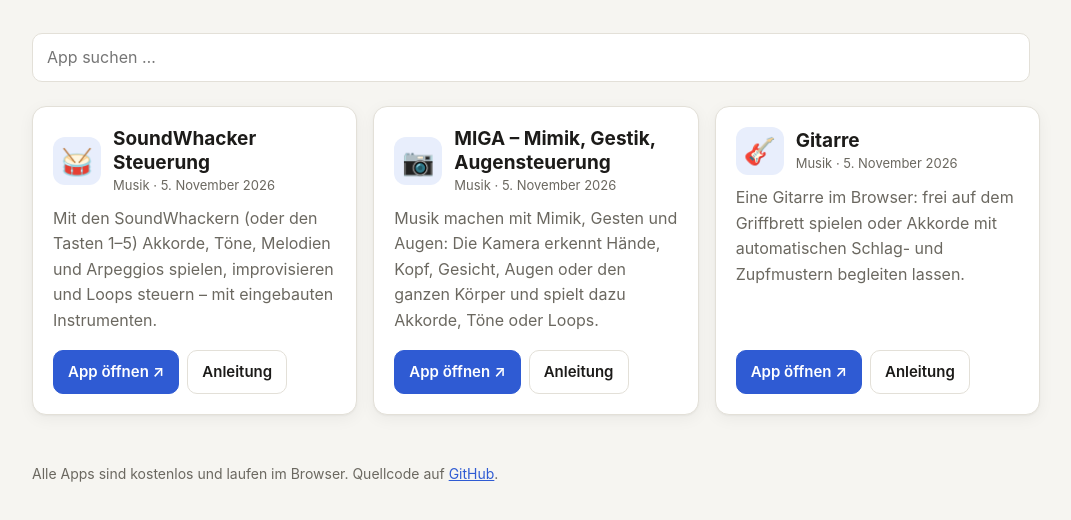
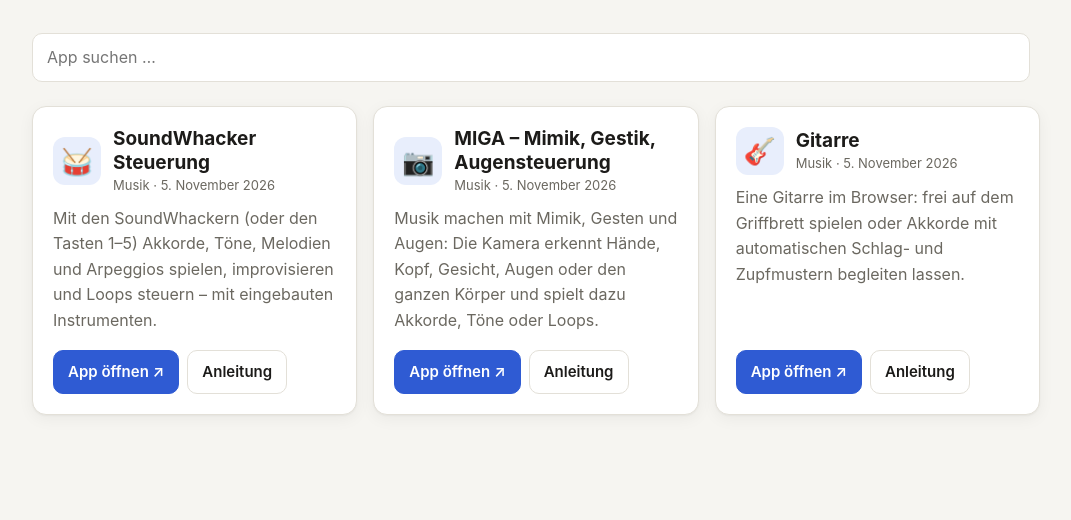
Before and after one commit to pati2018/pati2018.github.io, a plain HTML site: page index.html in a window 1280 px wide. Shown: the part 172-692 px from the top of the page, without its empty margins (104-1175 px from the left). Drawn offline with Linux system fonts and the light colour scheme.

Commit message:
Fußzeile auf der Startseite entfernt
Co-Authored-By: Claude Opus 5.5 <noreply@anthropic.com>
Claude-Session: https://claude.ai/code/session_01Furwk85pLcBoXEJVo7MeAt

```diff
--- a/index.html
+++ b/index.html
@@ -23,9 +23,6 @@
     <p class="empty" id="leer" hidden>Keine App gefunden.</p>
   </main>
 
-  <footer class="site wrap">
-    Alle Apps sind kostenlos und laufen im Browser. Quellcode auf <a href="https://github.com/pati2018">GitHub</a>.
-  </footer>
 
   <script>document.write('<script src="apps.js?v=' + Date.now() + '"><\/script>');</script>
   <script>
```
